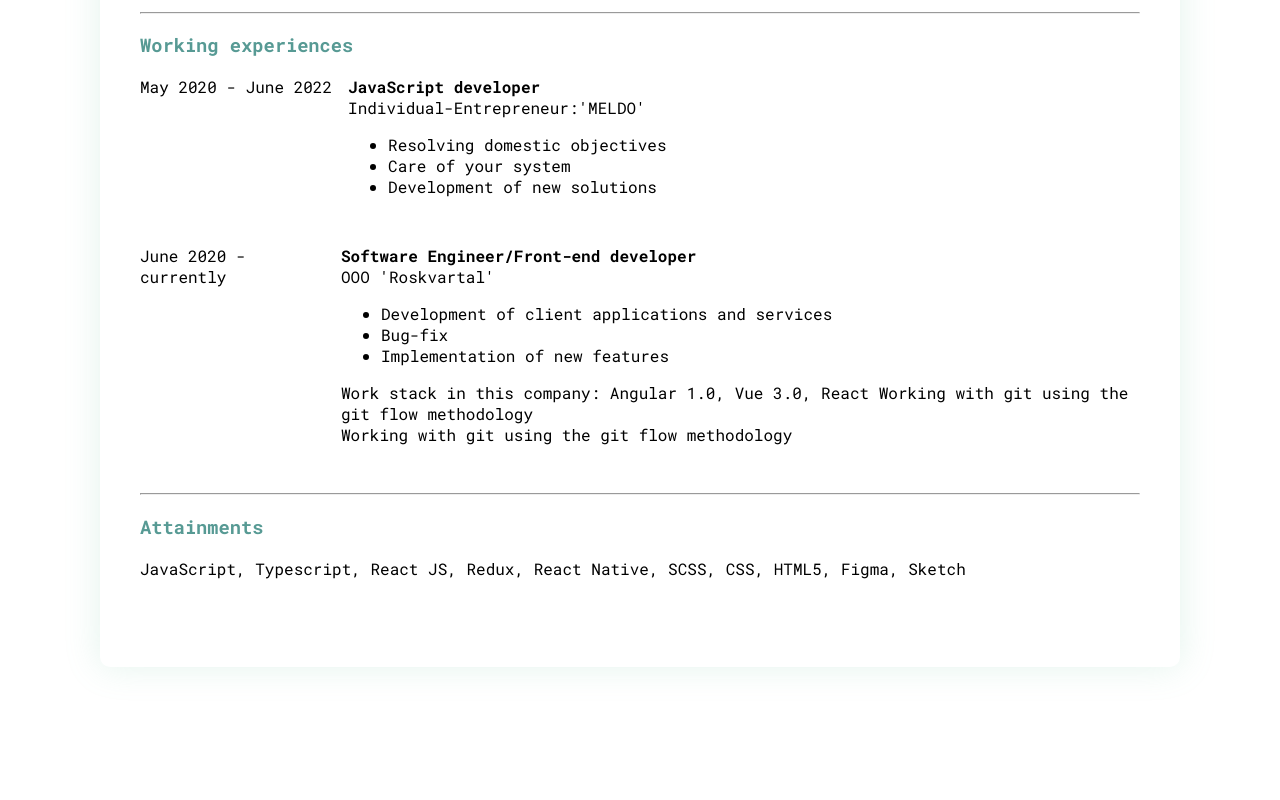
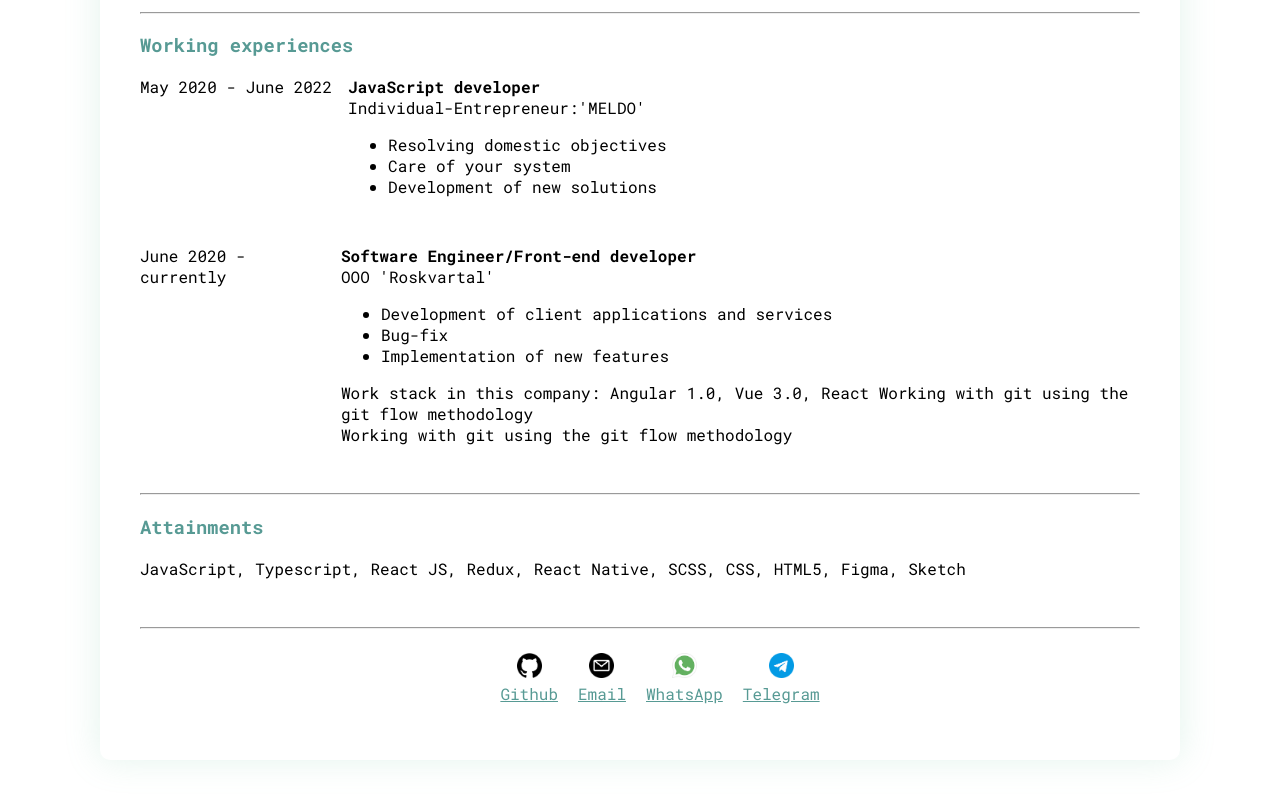
Before and after one commit to GlebGlushchenko/CV, a plain HTML site: page index.html in a window 1280 px wide. Shown: the part 662-1462 px from the top of the page. Before the commit the page ends 1379 px from the top, so only its background shows below. Drawn offline with Linux system fonts and the light colour scheme.

Commit message:
накинул футер

```diff
--- a/css/main.css
+++ b/css/main.css
@@ -70,6 +70,39 @@ body {
 
 }
 
+.footer {
+  display: flex;
+  justify-content: center;
+}
+
+.footer__links {
+  display: flex;
+  align-items: center;
+  justify-content: space-around;
+
+}
+
+.footer__link {
+  list-style: none;
+  margin-right: 20px;
+
+}
+.footer__link:last-child {
+  margin-right: 0;
+}
+
+.footer__link a {
+  color: var(--primary-color);
+  display: flex;
+  align-items: center;
+  flex-direction: column;
+}
+
+.footer__Link-icon {
+  width: 25px;
+  margin-bottom: 5px;
+}
+
 .header-switch-btn{
   cursor: pointer;
   padding: 10px;
@@ -89,7 +122,7 @@ body {
 .photo-cv {
   border-radius: 50%;
   border: 5px solid black;
-  background-image: url("../avatar.webp");
+  background-image: url("../img/avatar.webp");
   width: 200px;
   height: 200px;
   background-size: cover;
@@ -233,9 +266,18 @@ html.transition * {
     order: 2;
     margin-top: 20px;
     text-align: center ;
+    flex-direction: column;
+  }
+
+  .photo-cv {
+    margin: 20px 0;
   }
 
   .contacts {
     font-size: 15px;
   }
+
+  .header-contacts__contact {
+    margin: 0!important;
+  }
 }
--- a/index.html
+++ b/index.html
@@ -118,7 +118,27 @@
         Figma,
         Sketch</div>
     </section>
-    </div>
+    <hr class="separator">
+    <footer class="footer">
+      <ul class="footer__links">
+        <li class="footer__link"><a href="https://github.com/GlebGlushchenko?tab=repositories" target="_blank">
+          <img class="footer__Link-icon" src="./img/github.png" alt="Icon">
+          Github</a></li>
+        <li class="footer__link"><a href="mailto:GlebGlushchenk0@yandex.ru" target="_blank">
+          <img class="footer__Link-icon" src="./img/email.png" alt="Icon">
+          Email</a></li>
+        <li class="footer__link"><a href="https://wa.me/+79114139607" target="_blank">
+          <img class="footer__Link-icon" src="./img/whatsapp.png" alt="Icon">
+          WhatsApp</a></li>
+        <li class="footer__link">
+          <a href="https://telegram.me/OUTS1DER123" target="_blank">
+            <img class="footer__Link-icon" src="./img/telegram.png" alt="Icon">
+            Telegram
+          </a>
+        </li>
+      </ul>
+    </footer>
+  </main>
 
     <script src="../js/translate.js"></script>
     <script src="../js/lang.js"></script>
```
Also changed, not shown: img/avatar.webp (renamed from avatar.webp), img/email.png (added), img/github.png (added), img/telegram.png (added), img/whatsapp.png (added).
